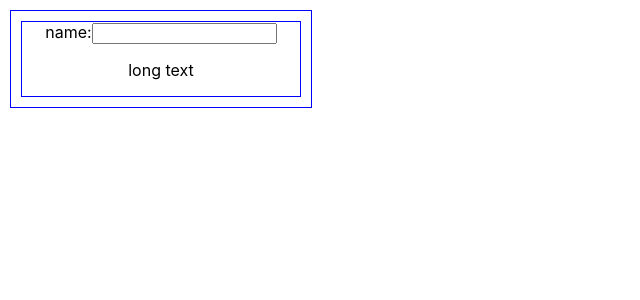
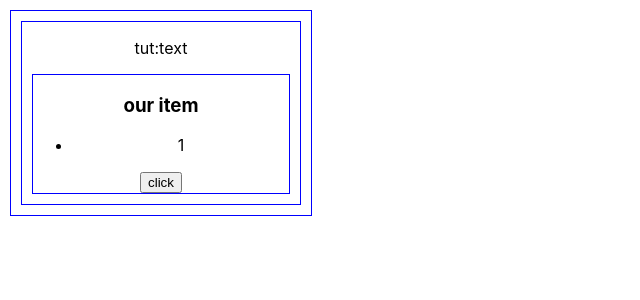
Before and after one commit to Kravius/react-start, a React (Create React App) app: page / in a window 1280 px wide. Shown: the top 300 px of the page, without its empty margins (0-640 px from the left). Built offline with nearby package versions, Linux system fonts and the light colour scheme.

Commit message:
feat: useCallback performance

```diff
--- a/src/App.js
+++ b/src/App.js
@@ -1,11 +1,12 @@
 import "./App.css";
-import Memo from "./components/memo/memo";
+
+import UseCallback from "./components/useCallback/UseCallback";
 import "./style/hookUseContextParent.css";
 
 function App() {
   return (
     <>
-      <Memo />
+      <UseCallback />
     </>
   );
 }
--- /dev/null
+++ b/src/components/useCallback/Products.jsx
@@ -0,0 +1,15 @@
+import { memo } from "react";
+
+function Products({ items, addItems }) {
+  const res = items.map((item, index) => <li key={index}>{item}</li>);
+  console.log("item render");
+  return (
+    <div>
+      <h3>our item</h3>
+      <ul>{res}</ul>
+      <button onClick={addItems}>click</button>
+    </div>
+  );
+}
+
+export default memo(Products);
--- /dev/null
+++ b/src/components/useCallback/UseCallback.jsx
@@ -0,0 +1,28 @@
+import { useCallback, useState } from "react";
+import Products from "./Products";
+
+// Создайте компонент App, поместите в него абзац с текстом. Заведите стейт с начальным значением 'text' и выведите его в абзаце. Пусть по клику на абзац ему в конец текста добавляется восклицательный знак.
+
+// Создайте дочерний компонент Products, в котором у вас будет кнопка для добавления нового продукта. Разместите его в App. В родительском компоненте создайте стейт с массивом продуктов и функцию добавления нового продукта. Передайте их в качестве пропсов в дочерний, выведите в нем переданный массив в виде списка ul.
+
+// В Products выведите в консоль текст 'products render'. Оберните Products в memo. Покликайте на абзац и кнопку. Убедитесь, что при клике на абзац дочерний компонент все равно перерисовывается.
+
+// Закэшируйте функцию для добавления продуктов, обернув ее в хук useCallback. Покликайте на абзац и кнопку. Убедитесь, что при клике на абзац, дочерний компонент больше не перерисовывается.
+
+function UseCallback() {
+  const [num, setNum] = useState("text");
+  const [items, setItems] = useState(["1"]);
+
+  const addItems = useCallback(() => {
+    setItems((prev) => [...prev, "new"]);
+  }, [items]);
+
+  return (
+    <div>
+      <p onClick={() => setNum((prev) => prev + "!")}>tut:{num}</p>
+      <Products items={items} addItems={addItems} />
+    </div>
+  );
+}
+
+export default UseCallback;
```
Also changed, not shown: 1 other file (tests, documents, lock files or other folders).
